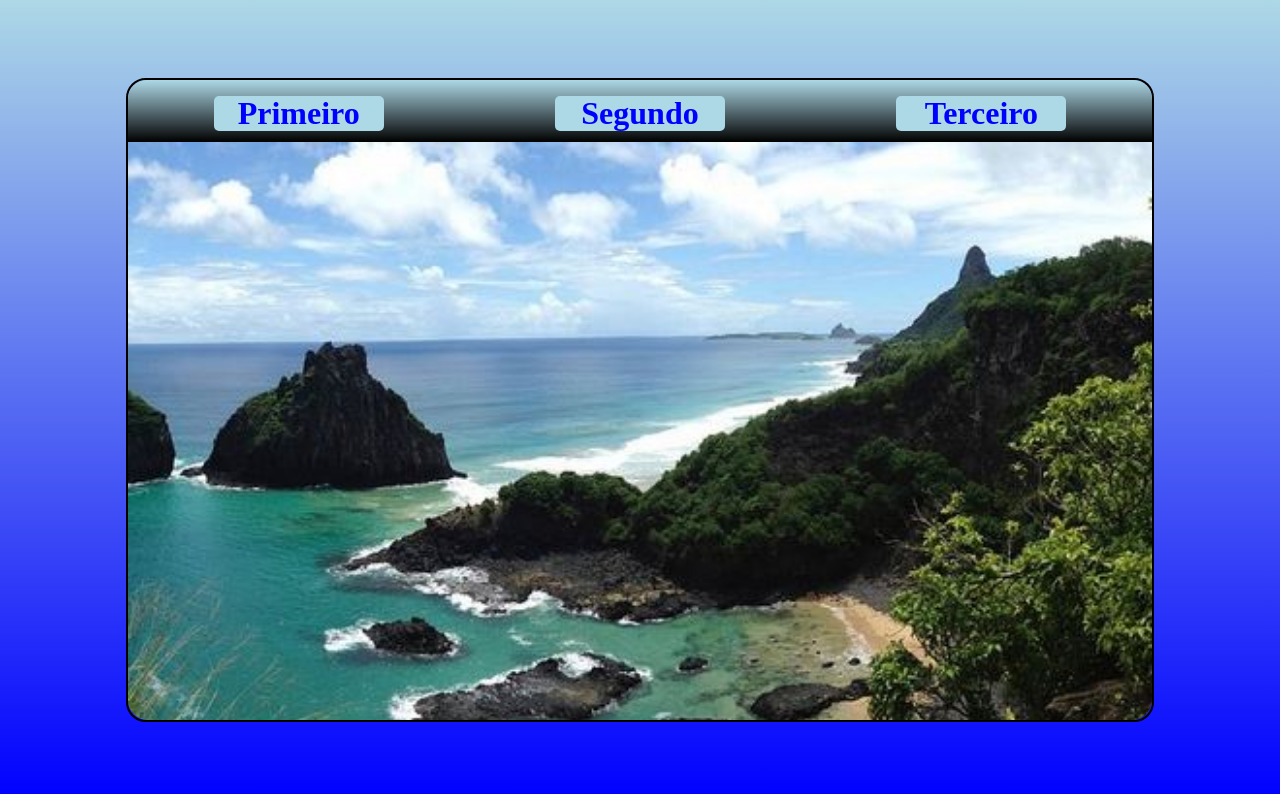
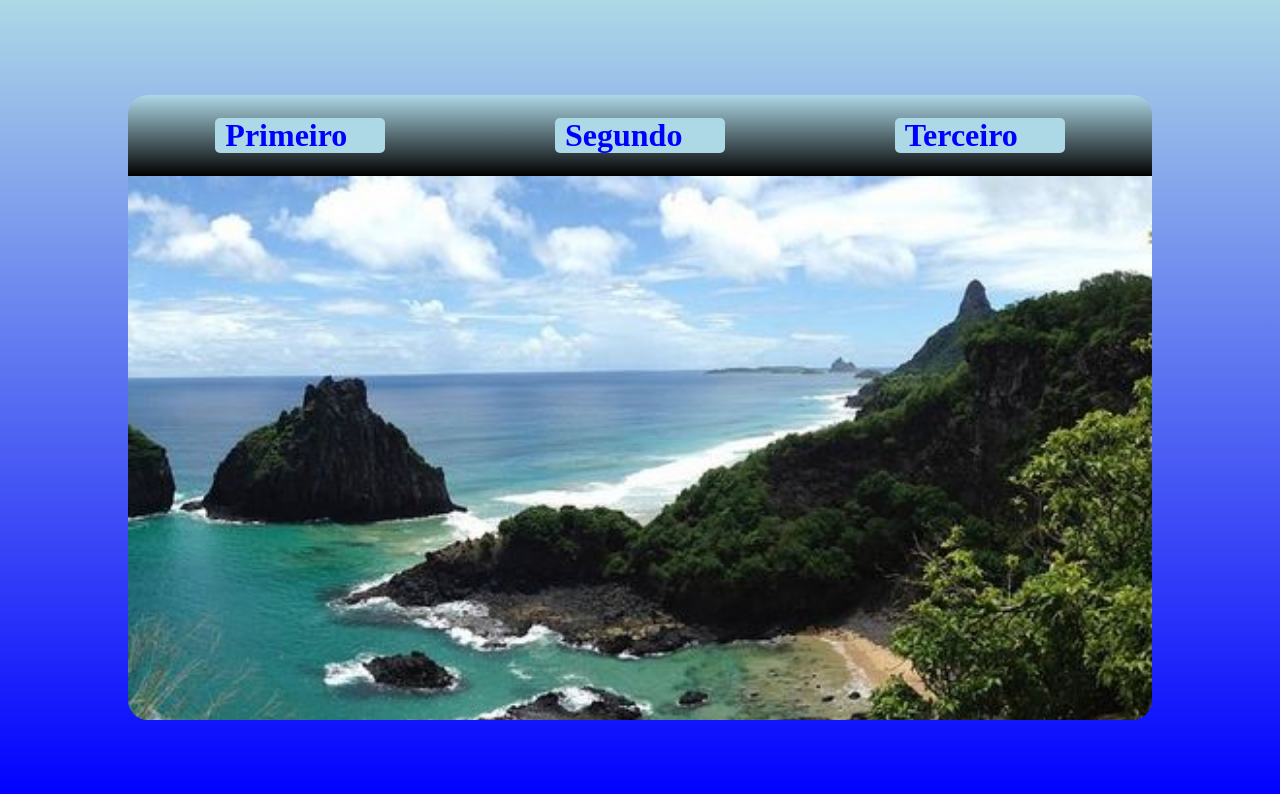
Before and after one commit to ChristopherCPinto/treino_flex, a plain HTML site: page index.html in a window 1280 px wide. Drawn offline with Linux system fonts and the light colour scheme.

Commit message:
Finalizado

```diff
--- a/MediaQuery.css
+++ b/MediaQuery.css
@@ -23,22 +23,19 @@ Grandes telas: acima de 1200px
     justify-content: space-between;
     flex-direction: row;
     border: none;
-
-
+    border: 2px solid;
     }
     #menu{
 
         width: 50%;
-        border: 2px solid black;
         border-left: none;
-        height: auto;
         border-radius: 0px 15px 15px 0px;
+        height:auto;
+
     }
     #imagem{
         width: 50%;
-        border: 2px solid black;
         height: auto;
-        border-right: none;
         border-radius: 15px 0px 0px 15px;
         background-size: cover;
 
@@ -74,6 +71,7 @@ Grandes telas: acima de 1200px
 
     }
     #menu{
+
         height: 20%;
         display: flex;
         flex-direction: row;
@@ -94,11 +92,13 @@ Grandes telas: acima de 1200px
     }
     .container{
 
+
         transition: 1s;
         display: flex;
         flex-direction: column-reverse;
         width: 80%;
         height: 80%;
+        border: none;
 
     }
     #imagem{
--- a/style.css
+++ b/style.css
@@ -18,21 +18,15 @@ body{
     flex-direction: column;
     align-items: center;
     justify-content: center;
-    gap: 15px;
     width: 100vw;
     height: 100vh;
     background-image: linear-gradient(to top, blue, lightblue);
-
-
-
-
 }
 
 .container{
 
     display: flex;
     flex-direction: column;
-    justify-content: space-between;
     width: 300px;
     height: 580px;
     border: 2px solid;
@@ -40,15 +34,10 @@ body{
 
 }
 #imagem{
-    display: flex;
-    flex-direction: row;
-    justify-content: center;
-    padding: 10px;
-
     background-image: url(img/fernando.JPG);
     background-size: cover;
+    background-repeat: no-repeat;
     height: 50%;
-    align-items: center;
     border-radius: 20px 20px 0px 0px;
 
 
@@ -56,15 +45,17 @@ body{
 #menu{
     display: flex;
     flex-direction: column;
-    justify-content:space-between;
+    justify-content:space-around;
+    gap: 15px;
+    margin-top: 15px;
+    padding: 10px;
+    height: 50%;
 }
 
 #menu h1{
     background-color:lightblue;
-    margin: 10px 5px 5px 5px;
+
     padding: 10px;
-    display: flex;
-    justify-content: center;
     cursor: pointer;
     border-radius: 20px;
     color:blue;
```
